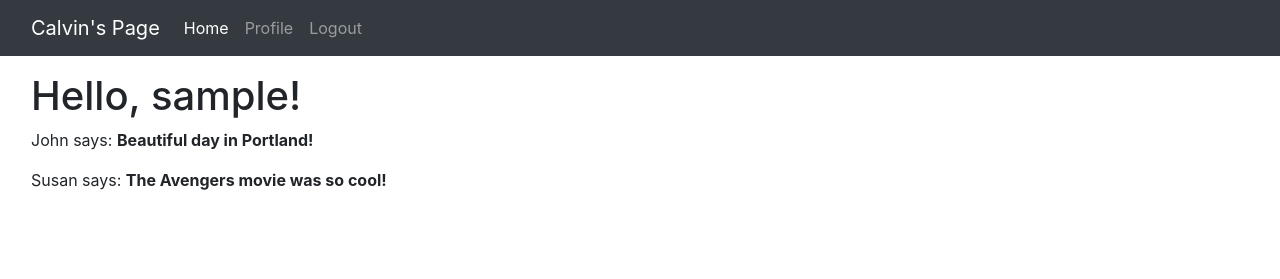
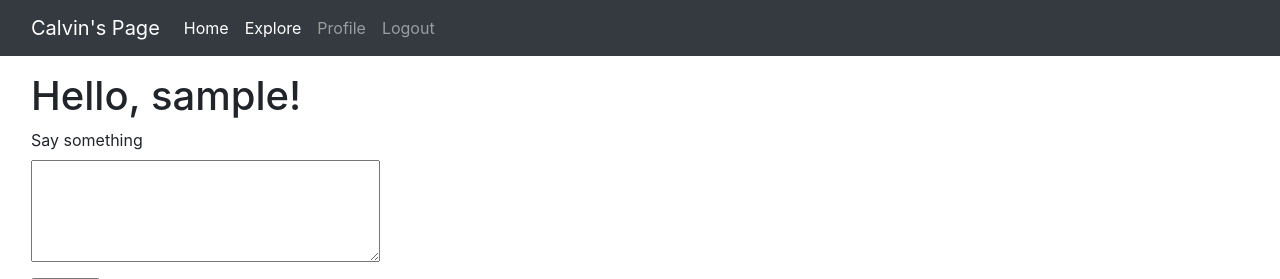
Before and after one commit to vccalvin33/Learning-Flask, a Flask app: page / in a window 1280 px wide. Shown: the top 279 px of the page. Run offline with Flask 2, Linux system fonts and the light colour scheme; a user stored in the database is signed in; tables that the repository leaves empty hold one stand-in row (values such as "Sample post"); some libraries are stand-ins or nearby versions.

Commit message:
add chapter 9

```diff
--- a/app/routes.py
+++ b/app/routes.py
@@ -1,8 +1,8 @@
 from flask import render_template, flash, redirect, url_for, request
 from flask_login import login_user, current_user, logout_user, login_required
 from app import app, db
-from app.forms import LoginForm, RegistrationForm, EditProfileForm, EmptyForm
-from app.models import User
+from app.forms import LoginForm, RegistrationForm, EditProfileForm, EmptyForm, PostForm
+from app.models import User, Post
 from datetime import datetime
 from werkzeug.urls import url_parse
 
@@ -12,22 +12,23 @@ def before_request():
         current_user.last_seen = datetime.utcnow()
         db.session.commit()
 
-@app.route('/')
-@app.route('/index')
+@app.route('/', methods=['GET', 'POST'])
+@app.route('/index', methods=['GET', 'POST'])
 @login_required
 def index():
     # user = {'username': 'Calvin'}
-    posts = [
-        {
-            'author': {'username': 'John'},
-            'body': 'Beautiful day in Portland!'
-        },
-        {
-            'author': {'username': 'Susan'},
-            'body': 'The Avengers movie was so cool!'
-        }
-    ]
-    return render_template('index.html', title='Home', posts=posts)
+    form = PostForm()
+    if form.validate_on_submit():
+        post = Post(body=form.post.data, author=current_user)
+        db.session.add(post)
+        db.session.commit()
+        flash('Your post is now live!')
+        return redirect(url_for('index'))
+    page = request.args.get('page', 1, type=int)
+    posts = current_user.followed_posts().paginate(page, app.config['POSTS_PER_PAGE'], False)
+    next_url = url_for('index', page=posts.next_num) if posts.has_next else None
+    prev_url = url_for('index', page=posts.prev_num) if posts.has_prev else None
+    return render_template('index.html', title='Home', posts=posts.items, form=form, next_url=next_url, prev_url=prev_url)
 
 @app.route('/login', methods=['GET', 'POST'])
 def login():
@@ -69,12 +70,15 @@ def register():
 @login_required
 def user(username):
     user = User.query.filter_by(username=username).first_or_404()
-    posts = [
-        {'author': user, 'body': 'Test post #1'},
-        {'author': user, 'body': 'Test post #2'}
-    ]
+    page = request.args.get('page', 1, type=int)
+    posts = user.posts.order_by(Post.timestamp.desc()).paginate(
+        page, app.config['POSTS_PER_PAGE'], False)
+    next_url = url_for('user', username=user.username, page=posts.next_num) \
+        if posts.has_next else None
+    prev_url = url_for('user', username=user.username, page=posts.prev_num) \
+        if posts.has_prev else None
     form = EmptyForm()
-    return render_template("user.html", user=user, posts=posts, form=form)
+    return render_template("user.html", user=user, posts=posts.items, form=form, next_url=next_url, prev_url=prev_url)
 
 @app.route('/edit_profile', methods = ['GET','POST'])
 @login_required
@@ -128,3 +132,12 @@ def unfollow(username):
         return redirect(url_for('user', username=username))
     else:
         return redirect(url_for('index'))
+
+@app.route('/explore')
+@login_required
+def explore():
+    page = request.args.get('page', 1, type=int)
+    posts = Post.query.order_by(Post.timestamp.desc()).paginate(page, app.config['POSTS_PER_PAGE'], False)
+    next_url = url_for('explore', page=posts.next_num) if posts.has_next else None
+    prev_url = url_for('explore', page=posts.prev_num) if posts.has_prev else None
+    return render_template('index.html', posts=posts.items, title='Explore', next_url=next_url, prev_url=prev_url)
--- a/app/templates/_post.html
+++ b/app/templates/_post.html
@@ -1,6 +1,9 @@
 <table class='table table-striped'>
     <tr valign="top">
-        <td><img src="{{ user.avatar(32) }}" alt=""></td>
-        <td>{{ post.author.username }} says: <br><b>{{ post.body }}</b></td>
+        <td><img src="{{ post.author.avatar(32) }}" alt=""></td>
+        <td>
+            <a href="{{ url_for('user', username = post.author.username) }}">{{ post.author.username }}</a>
+             says: <br><b>{{ post.body }}</b>
+        </td>
     </tr>
 </table>
--- a/app/templates/base.html
+++ b/app/templates/base.html
@@ -18,6 +18,9 @@
                 <ul class="navbar-nav me-auto mb-2 mb-lg-0">
                   <li class="nav-item">
                     <a class="nav-link active" aria-current="page" href="{{ url_for('index') }}">Home</a>
+                  </li>
+                  <li class="nav-item">
+                    <a class="nav-link active" aria-current="page" href="{{ url_for('explore') }}">Explore</a>
                   </li>
                   <li class="nav-item">
                     <a class="nav-link" href="{{ url_for('user', username=current_user.username) }}">Profile</a>
--- a/app/templates/index.html
+++ b/app/templates/index.html
@@ -3,8 +3,29 @@
 {% block content %}
         <div class="container mt-3 mb-3 ml-3">
                 <h1>Hello, {{ current_user.username }}!</h1>
+                {% if form %}
+                <form action="" method="POST">
+                        {{ form.hidden_tag() }}
+                        <p>
+                                {{ form.post.label }}
+                                <br>
+                                {{ form.post(cols=32, rows=4) }}
+                                <br>
+                                {% for error in form.post.errors %}
+                                <span style="color: red;">[{{error}}]</span>
+                                {% endfor %}
+                        </p>
+                        <p>{{ form.submit() }}</p>
+                </form>
+                {% endif %}
                 {% for post in posts %}
-                <div><p>{{ post.author.username }} says: <b>{{ post.body }}</b></p></div>
+                        {% include '_post.html' %}
                 {% endfor %}
+                {% if prev_url %}
+                <a href="{{ prev_url }}">Newer posts</a>
+                {% endif %}
+                {% if next_url %}
+                <a href="{{ next_url }}">Older posts</a>
+                {% endif %}
         </div>
 {% endblock %}
--- a/app/templates/user.html
+++ b/app/templates/user.html
@@ -40,5 +40,10 @@
         {% for post in posts %}
             {% include "_post.html" %}
         {% endfor %}
+        {% if prev_url %}
+        <a href="{{ prev_url }}">Newer posts</a>
+        {% endif %}
+        {% if next_url %}
+        <a href="{{ next_url }}">Older posts</a>
     </div>
 {% endblock %}
--- a/config.py
+++ b/config.py
@@ -12,3 +12,4 @@ class Config(object):
     MAIL_USERNAME = os.environ.get('MAIL_USERNAME')
     MAIL_PASSWORD = os.environ.get('MAIL_PASSWORD')
     ADMINS = ['vc_calvin@yahoo.com']
+    POSTS_PER_PAGE = 3
```
Also changed, not shown: app.db, 1 other file.
